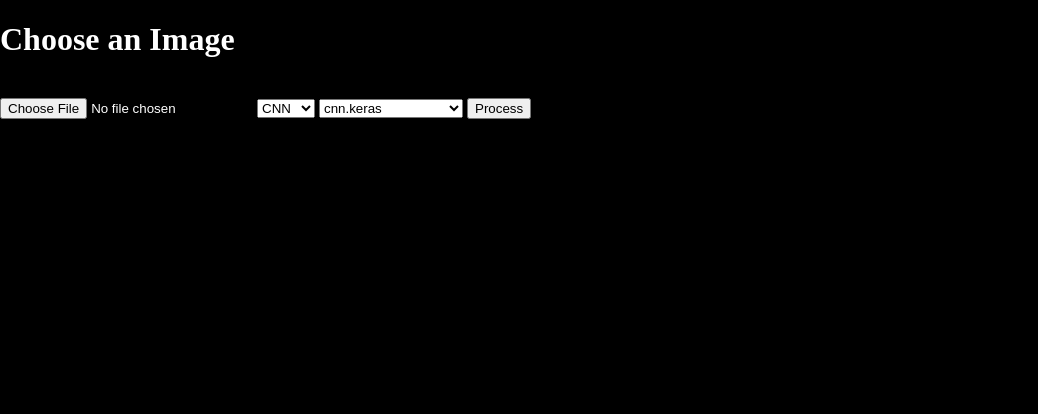
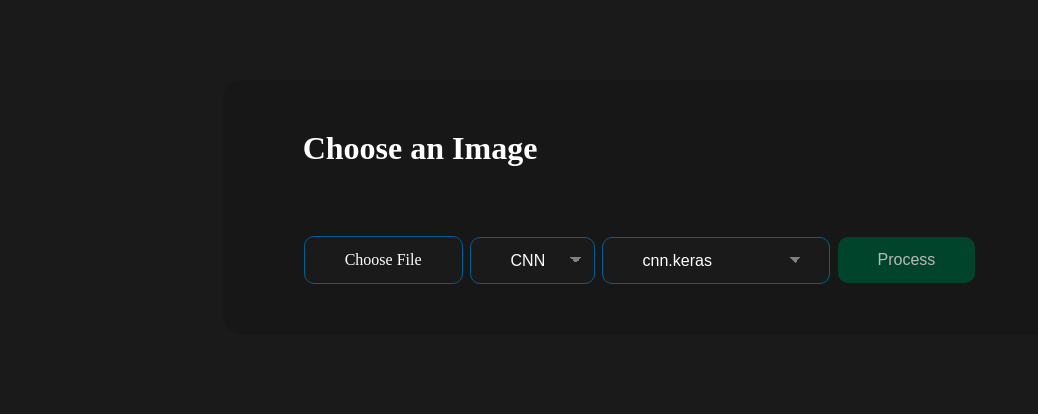
Before and after one commit to Plajta/DetektorLomu, a Flask app: page / in a window 1280 px wide. Shown: the top 414 px of the page, without its empty margins (0-1038 px from the left). Run offline with Flask 3, Linux system fonts and the light colour scheme; parts of the project's set-up code (start-up, migrations or seed data) failed here and were passed over.

Commit message:
Web App with styles

```diff
--- a/src/static/css/style.css
+++ b/src/static/css/style.css
@@ -1,6 +1,216 @@
+html{
+    width: 100%;
+}
 body{
+    width: 100%;
     margin: 0;
     padding: 0;
-    background: #000;
+    background: #1A1A1A;
     color: #fff;
+    display: flex;
+    align-self: center;
 }
+body * {
+    margin: 0;
+    padding: 0;
+    border: 0;
+}
+input[type="file"] {
+    display: none;
+}
+
+select {
+    appearance: none;
+    /*  safari  */
+    -webkit-appearance: none;
+  }
+* {
+  box-sizing: border-box;
+}
+/*
+____________________________________________________
+                Containers Styles
+-__________________________________________________-
+
+*/
+
+
+.main{
+    margin: 80px auto;
+    padding: 50px 80px;
+    background: #171717;
+    border-radius: 20px;
+}
+
+.formstyle{
+    margin: 50px 0 0 0;
+    display: flex;
+    flex-direction: row;
+    justify-content: space-between;
+    align-items: center;
+    gap: 5px;
+}
+
+
+/*
+____________________________________________________
+                 Button Style
+-__________________________________________________-
+
+*/
+.button{
+    color: #fff;
+    padding: 14px 40px;
+    display: inline-block;
+    cursor: pointer;
+    border-radius: 10px;
+    border: 1px solid #006096;
+    background: #1A1A1A;
+    margin: 1px;
+    font-size: 16px;
+}
+.button:hover{
+    color: #fff;
+    margin: 0;
+    border: 2px solid #0072B2;
+}
+.button:active{
+    color: #fff;
+    margin: 2px;
+    border: 0;
+    background: #303030;
+}
+.button:disabled{
+    color: #B9B9B9;
+    margin: 2px;
+    background: #303030;
+}
+/*
+____________________________________________________
+                Action Button Style
+-__________________________________________________-
+
+*/
+.action_button{
+    padding: 14px 40px;
+    color: #fff;
+    background: #008D5A;
+    border-radius: 10px;
+    margin: 2px;
+    font-size: 16px;
+}
+.action_button:hover{
+    color: #fff;
+    margin: 2px;
+    background: #00B272;
+}
+.action_button:active{
+    color: #fff;
+    margin: 2px;
+    background: #017249;
+}
+.action_button:disabled{
+    margin: 2px;
+    background: #01442C;
+    color: #B9B9B9;
+}
+/*
+____________________________________________________
+                 Select Style
+-__________________________________________________-
+
+*/
+.select{
+    appearance: none;
+    color: #fff;
+    padding: 14px 40px;
+    display: inline-block;
+    cursor: pointer;
+    border-radius: 10px;
+    border: 1px solid #006096;
+    background: #1A1A1A;
+    margin: 1px;
+    font-size: 16px;
+
+    background-image:
+        linear-gradient(45deg, transparent 50%, gray 50%),
+        linear-gradient(135deg, gray 50%, transparent 50%);
+    background-position:
+        calc(85%) calc(50%),
+        calc(85% + 0.350rem) calc(50%);
+    background-size:
+        0.375rem 0.375rem,
+        0.375rem 0.375rem;
+    background-repeat: no-repeat;
+}
+
+
+
+
+
+.select:hover{
+    color: #fff;
+    margin: 0;
+    border: 2px solid #0072B2;
+}
+.select:active{
+    color: #fff;
+    margin: 1.3px;
+    border: 0;
+    background: #303030;
+    background-image:
+        linear-gradient(225deg, transparent 50%, gray 50%),
+        linear-gradient(315deg, gray 50%, transparent 50%);
+    background-position:
+        calc(85% + 0.350rem) calc(50%),
+        calc(85%) calc(50%);
+    background-size:
+        0.375rem 0.375rem,
+        0.375rem 0.375rem;
+    background-repeat: no-repeat;
+}
+.select:disabled{
+    color: #B9B9B9;
+    margin: 1px;
+    background: #303030;
+}
+.select:focus{
+    margin: 0px;
+    border: 2px solid #0072B2;
+    outline: none;
+}
+
+.select div{
+    display: none;
+}
+#mySelect::-ms-expand {
+    display: none;
+}
+
+#mySelect::-webkit-appearance {
+    display: none;
+}
+select option{
+    border: 0;
+    background-color: #303030;
+}
+
+
+/*
+____________________________________________________
+                 Image Style
+-__________________________________________________-
+
+*/
+
+
+.imgcount {
+    max-height: 600px;
+}
+
+.imgcount img {
+    width: 100%; /* or any custom size */
+    height: 100%;
+    max-height: 600px;
+    object-fit: cover; /* Remove any extra spacing that may appear beneath the image */
+}
--- a/src/templates/index.html
+++ b/src/templates/index.html
@@ -5,45 +5,48 @@
     <title>Image Viewer</title>
 </head>
 <body>
-    {% if ansver %}
-        <h1>{{ansver}}</h1>
-    {% endif %}
-    {% if image %}
-    <img src="{{image}}" alt="">
-    {% else %}
+    {% if not ansver %}
+    <div class="main">
         <h1 id="CIText">Choose an Image</h1>
-    {% endif %}
+        <div class="imgcount">
+            <img id="image">
+        </div>
+        <form method="POST" enctype="multipart/form-data" class="formstyle">
+            <input type="file" name="user_image" id="fileInput">
+            <label for="fileInput" class="button">
+                Choose File
+            </label>
 
-    {% if error %}
-        <h1 id="error_h1">{{error}}</h1>
-    {% endif %}
-
-    <img id="image" style="max-width: 100%;">
-    {% if not ansver %}
-    <form method="POST" enctype="multipart/form-data">
-        <input type="file" name="user_image" id="fileInput">
-        <select name="model" id="first_select">
+            <select name="model" id="first_select" class="select">
                 <option value="{{models[0]}}" selected>{{models[0]}}</option>
                 {% for model in models[1:] %}
                 <option value="{{model}}">{{model}}</option>"
                 {% endfor %}
             </select>
-        <select name="model_path" id="second_select" >
+            <select name="model_path" id="second_select" class="select">
                 <option value="{{models_path[models[0]][0][1]}}" selected>{{models_path[models[0]][0][0]}}</option>
                 {% for model_path in models_path[models[0]][1:] %}
                 <option value="{{model_path[1]}}">{{model_path[0]}}</option>"
                 {% endfor %}
             </select>
 
-        <input type="submit" value="Process">
+            <input type="submit" value="Process" class="action_button" id="button_process">
         </form>
-    {% endif %}
-    {% if ansver %}
-    <form action="/">
-        <input type="submit" value="Back" />
+    </div>
+    {% else %}
+    <div class="main">
+        <div class="imgcont">
+            <img src="{{image}}" alt="" style="max-height: 600px;">
+        </div>
+        <form action="/" class="formstyle">
+            <input type="submit" value="Back" class="button"/>
+            <h1 style="margin: 0 auto;">{{ansver}}</h1>
         </form>
+    </div>
     {% endif %}
     <script>
+        const button_process = document.getElementById('button_process');
+        button_process.disabled = true;
         var models_path = {{ models_path|tojson }};
         console.log(models_path);
         // Додайте JavaScript для оновлення другого вибору залежно від першого
@@ -77,6 +80,7 @@
             if (selectedFile) {
                 const objectURL = URL.createObjectURL(selectedFile);
                 image.src = objectURL;
+                button_process.disabled = false;
                 if (error_text) {
                     error_text.remove();
                 }
--- a/src/webapp.py
+++ b/src/webapp.py
@@ -66,11 +66,11 @@ def upload_file():
                 f.save(session["img_path"])
                 return render_template('index.html', models=models, models_path=models_path, ansver=Process_Anal(session["img_path"],request.form['model'],request.form['model_path']), image="static/images/" + image_uuid + ".jpg")
 
+        except Exception as e:
+            if str(e) == "Layer 'conv2d_1' expected 2 variables, but received 0 variables during loading. Expected: ['conv2d_1/kernel:0', 'conv2d_1/bias:0']":
+                return render_template('error.html', error="Error with model! Please choose another model")
             else:
-                return render_template('index.html', models=models, models_path=models_path, error="No File Selected")
-
-        except Exception as e:
-            return "An error occurred: " + str(e)
+                return render_template('error.html', error=str(e))
 
 
     # GET Method
@@ -79,7 +79,9 @@ def upload_file():
         last_file = False
     return render_template('index.html', models=models, models_path=models_path, error=False)
 
-
+@app.errorhandler(404)
+def not_found(error):
+    return render_template('error.html', error=error)
 
 if __name__ == '__main__':
     app.run(debug=True)
```
Also changed, not shown: src/templates/error.html (added, +15 -0 lines), src/templates/page1.html (deleted, +0 -13 lines), src/templates/page2.html (deleted, +0 -10 lines). Lines whose indentation alone changed are shown as unchanged.
